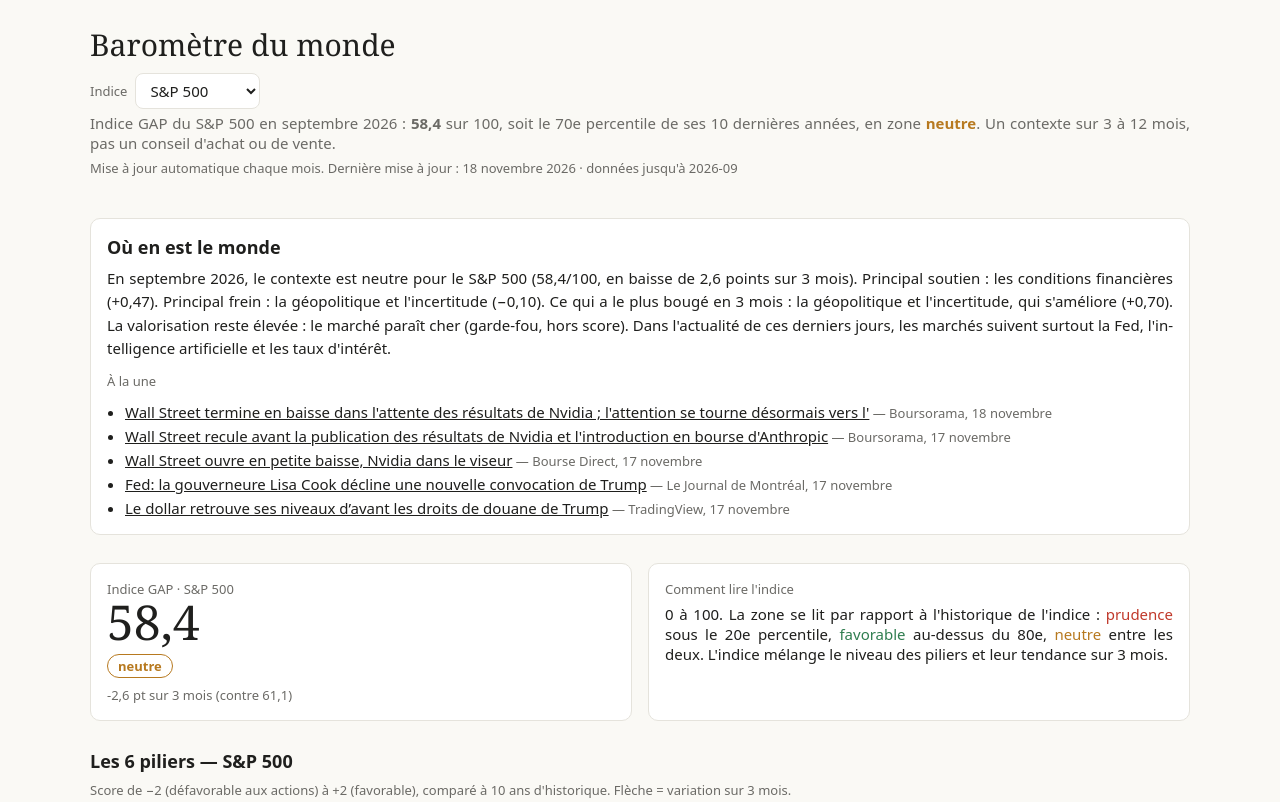
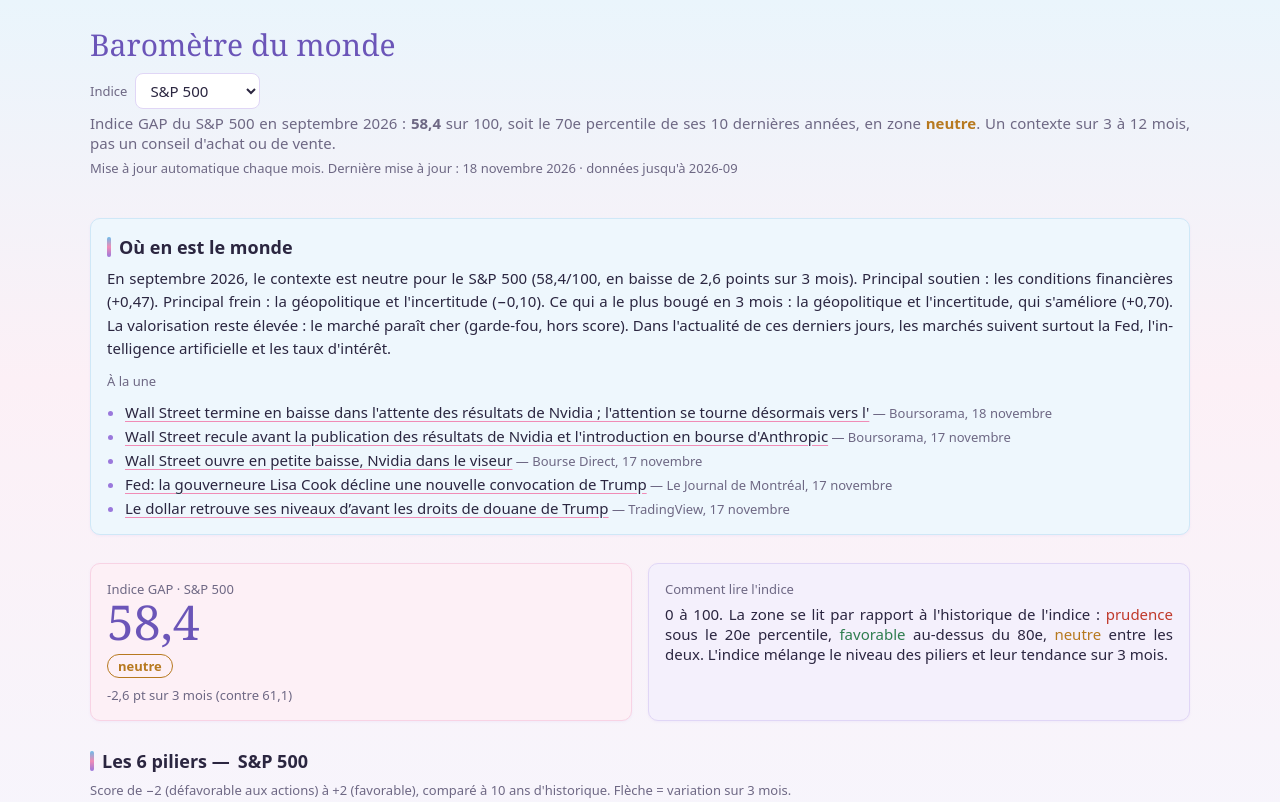
Before and after one commit to maeliamtz/gestion-d-actif-et-de-portefeuille, a plain HTML site: page site/index.html in a window 1280 px wide. Shown: the top 802 px of the page. Drawn offline with nearby package versions, Linux system fonts and the light colour scheme.

Commit message:
Thème pastel (bleu, rose, violet) sur toute la page
Co-Authored-By: Claude Opus 5.5 <noreply@anthropic.com>
Claude-Session: https://claude.ai/code/session_011UzPpabphVBUDCgc4fgqYN

```diff
--- a/site/index.html
+++ b/site/index.html
@@ -7,18 +7,22 @@
 <script src="https://cdn.jsdelivr.net/npm/d3@7"></script>
 <style>
 :root { --font-anthropic-sans: system-ui, -apple-system, "Segoe UI", Roboto, sans-serif; --font-anthropic-serif: Georgia, "Times New Roman", serif;
-  --color-fg: #1f1f1d; --color-fg-muted: #6b6a66; --color-bg: #faf9f5; --color-panel: #ffffff; --color-border-line: #e5e3dc;
+  --color-fg: #2b2640; --color-fg-muted: #6e6884; --color-bg: #f7f5fc; --color-panel: #ffffff; --color-border-line: #e6e0f5;
   --color-ok: #2f7d4f; --color-warn: #b7791f; --color-bad: #c0392b;
   --cds-font-size-caption: 13px; --cds-font-size-body: 15px; --cds-font-size-heading: 18px; --cds-font-size-title: 30px; --cds-font-weight-medium: 600;
   --cds-gap-xs: 4px; --cds-gap-sm: 8px; --cds-gap-md: 12px; --cds-gap-lg: 16px; --cds-gap-xl: 28px; --cds-pad-lg: 16px; --cds-radius: 10px;
-  --cds-chart-grid: #e5e3dc; --cds-chart-axis: #c9c6bc; --cds-chart-reference: #8a877d; --cds-chart-status-critical: #c0392b; --cds-text-secondary: #6b6a66;
-  --cds-surface-popover: #ffffff; --cds-border: #d9d6cc; --cds-shadow-popover: 0 4px 16px rgba(0,0,0,.12); --serie: #2f5fb3; --s1: #6cbbe8; --s2: #f08cb6; --s3: #9a78dc; }
-@media (prefers-color-scheme: dark) { :root { --color-fg: #ecebe6; --color-fg-muted: #a3a19a; --color-bg: #1c1c1a; --color-panel: #262624;
-  --color-border-line: #3a3936; --color-ok: #5cb87f; --color-warn: #e0a84a; --color-bad: #e36b5d; --cds-chart-grid: #3a3936; --cds-chart-axis: #55534e;
-  --cds-chart-reference: #8a877d; --cds-text-secondary: #a3a19a; --cds-surface-popover: #2f2f2c; --cds-border: #4a4945; --serie: #7aa2e8; --s1: #6cbbe8; --s2: #f08cb6; --s3: #9a78dc; } }
-body { margin: 0; background: var(--color-bg); color: var(--color-fg); font-family: var(--font-anthropic-sans); font-size: var(--cds-font-size-body); }
+  --cds-chart-grid: #ece7f6; --cds-chart-axis: #cfc6e6; --cds-chart-reference: #9a8fbf; --cds-chart-status-critical: #e8869c; --cds-text-secondary: #6e6884;
+  --cds-surface-popover: #ffffff; --cds-border: #ddd4f2; --cds-shadow-popover: 0 4px 16px rgba(122,96,190,.16); --serie: #9a78dc; --s1: #6cbbe8; --s2: #f08cb6; --s3: #9a78dc;
+  --titre: #6b55b8; --t-bleu: #eef7fd; --t-rose: #fdf0f6; --t-violet: #f4f0fc; --b-bleu: #cfe8f7; --b-rose: #f8d3e4; --b-violet: #e0d6f6;
+  --zone-prudence: #ebe8ef; --top-bad: #f0a3b4; --top-warn: #f6d08f; --top-ok: #a8dcc0; --fond: linear-gradient(180deg, #eaf5fc 0, #fcf0f6 380px, #f7f5fc 820px); }
+@media (prefers-color-scheme: dark) { :root { --color-fg: #ece9f5; --color-fg-muted: #aaa3c0; --color-bg: #1d1a26; --color-panel: #262233;
+  --color-border-line: #3a3450; --color-ok: #6fcf98; --color-warn: #e8b660; --color-bad: #f08a9e; --cds-chart-grid: #3a3450; --cds-chart-axis: #564e70;
+  --cds-chart-reference: #8f86b0; --cds-text-secondary: #aaa3c0; --cds-surface-popover: #2e2a3d; --cds-border: #4a4366; --serie: #b39bf0; --s1: #6cbbe8; --s2: #f08cb6; --s3: #9a78dc;
+  --titre: #c3b2f5; --t-bleu: #1f2a38; --t-rose: #33212c; --t-violet: #2a2440; --b-bleu: #2f4a60; --b-rose: #5a3348; --b-violet: #4a3f70;
+  --zone-prudence: #332f3d; --top-bad: #b85a70; --top-warn: #b8904a; --top-ok: #4f9a72; --fond: linear-gradient(180deg, #1c2330 0, #261c26 380px, #1d1a26 820px); } }
+body { margin: 0; background: var(--fond), var(--color-bg); background-repeat: no-repeat; background-color: var(--color-bg); color: var(--color-fg); font-family: var(--font-anthropic-sans); font-size: var(--cds-font-size-body); }
 #dash-root { max-width: 1100px; margin: 0 auto; padding: 24px 16px 48px; }
-.dash-select { font: inherit; padding: 6px 10px; border-radius: 8px; border: 1px solid var(--color-border-line); background-color: var(--color-panel); color: var(--color-fg); }
+.dash-select { font: inherit; padding: 6px 10px; border-radius: 8px; border: 1px solid var(--b-violet); background-color: var(--color-panel); color: var(--color-fg); }
 .maj { font-size: 13px; color: var(--color-fg-muted); margin-top: 6px; }
 </style>
 </head>
@@ -49,6 +53,7 @@ body { margin: 0; background: var(--color-bg); color: var(--color-fg); font-fami
     params: () => params,
     setParams: (p) => { params = Object.assign({}, params, p); render(); },
     colors: ['var(--serie)'],
+    couleur: () => ({'S&P 500': 'var(--s1)', 'CAC 40': 'var(--s2)', 'MSCI World': 'var(--s3)'})[params.indice || 'S&P 500'],
     onData: (fn) => fn(),
   };
   const start = () => {
@@ -99,6 +104,25 @@ body { margin: 0; background: var(--color-bg); color: var(--color-fg); font-fami
 .gap ul.actu { margin: var(--cds-gap-md) 0 0; padding-left: 1.2em; display: flex; flex-direction: column; gap: 4px; }
 .gap ul.actu a { color: var(--color-fg); }
 .gap [data-dash-source-state=refreshing] { opacity: .5; }
+/* Thème pastel : bleu, rose, violet */
+.gap h1 { color: var(--titre); }
+.gap h2 { color: var(--color-fg); display: flex; align-items: center; gap: 8px; }
+.gap h2::before { content: ""; width: 4px; height: 1.1em; border-radius: 2px; background: linear-gradient(180deg, var(--s1), var(--s2), var(--s3)); flex: none; }
+.gap .card { border-color: var(--b-violet); box-shadow: 0 1px 3px rgba(154,120,220,.08); }
+.gap #monde { background: var(--t-bleu); border-color: var(--b-bleu); }
+.gap #carte-indice { background: var(--t-rose); border-color: var(--b-rose); }
+.gap #carte-lecture { background: var(--t-violet); border-color: var(--b-violet); }
+.gap #changements { background: var(--t-violet); }
+.gap .big { color: var(--titre); }
+.gap .pcard.z-prudence { border-top-color: var(--top-bad); } .gap .pcard.z-neutre { border-top-color: var(--top-warn); }
+.gap .pcard.z-favorable { border-top-color: var(--top-ok); } .gap .pcard.z-na { border-top-color: var(--b-violet); }
+.gap ul.actu a { text-decoration-color: var(--s2); text-underline-offset: 3px; }
+.gap ul.actu li::marker, .gap ul.changes li::marker { color: var(--s3); }
+.gap th { background: var(--t-violet); }
+.gap th, .gap td { border-bottom-color: var(--b-violet); }
+.gap .seg button { border-color: var(--b-violet); }
+.gap .seg button[aria-pressed=true] { background: var(--t-violet); border-color: var(--s3); color: var(--titre); }
+.gap details summary { cursor: pointer; color: var(--titre); font-weight: var(--cds-font-weight-medium); }
 </style>
 
 <div class="gap">
@@ -148,7 +172,7 @@ body { margin: 0; background: var(--color-bg); color: var(--color-fg); font-fami
 
   <section id="historique">
     <h2>Historique de l'indice — <span data-draw="nom">—</span></h2>
-    <p class="muted" style="margin:0 0 var(--cds-gap-sm)">Zones rouges : mois en zone prudence. Survolez la courbe pour le détail.</p>
+    <p class="muted" style="margin:0 0 var(--cds-gap-sm)">Bandes grisées : mois en zone prudence. Survolez la courbe pour le détail.</p>
     <div class="chartbox card" id="chart-historique" data-draw="chart" data-source="historique"></div>
   </section>
 
@@ -349,7 +373,7 @@ dash.draw('chart', (el) => {
   const step = x(new Date(Date.UTC(2001, 1, 1))) - x(new Date(Date.UTC(2001, 0, 1)));
   svg.append('g').selectAll('rect').data(rows.filter((r) => r.zone === 'prudence')).join('rect')
     .attr('x', (r) => x(r.date)).attr('width', Math.max(1, step)).attr('y', m.t).attr('height', H - m.b - m.t)
-    .style('fill', 'var(--cds-chart-status-critical)').style('opacity', 0.18);
+    .style('fill', 'var(--zone-prudence)');
   svg.append('g').selectAll('line').data([35, 50, 65]).join('line')
     .attr('x1', m.l).attr('x2', W - m.r).attr('y1', y).attr('y2', y)
     .style('stroke', (v) => v === 50 ? 'var(--cds-chart-reference)' : 'var(--cds-chart-grid)').style('stroke-dasharray', '3 3');
@@ -357,8 +381,8 @@ dash.draw('chart', (el) => {
   svg.append('g').attr('class', 'axis').attr('transform', `translate(0,${H - m.b})`).call(d3.axisBottom(x).ticks(nt).tickFormat(d3.utcFormat('%Y')));
   svg.append('g').attr('class', 'axis').attr('transform', `translate(${m.l},0)`).call(d3.axisLeft(y).tickValues([0, 25, 50, 75, 100]));
   svg.append('path').datum(rows).attr('d', d3.line().x((r) => x(r.date)).y((r) => y(r.indice)))
-    .style('fill', 'none').style('stroke', dash.colors[0]).style('stroke-width', 1.8);
-  const dot = svg.append('circle').attr('r', 4).style('fill', dash.colors[0]).style('display', 'none');
+    .style('fill', 'none').style('stroke', dash.couleur()).style('stroke-width', 2);
+  const dot = svg.append('circle').attr('r', 4).style('fill', dash.couleur()).style('stroke', 'var(--color-panel)').style('stroke-width', 2).style('display', 'none');
   const tip = document.createElement('div'); tip.className = 'tip'; tip.hidden = true; el.append(tip);
   const bis = d3.bisector((r) => r.date).center;
   const move = (ev) => {
```
